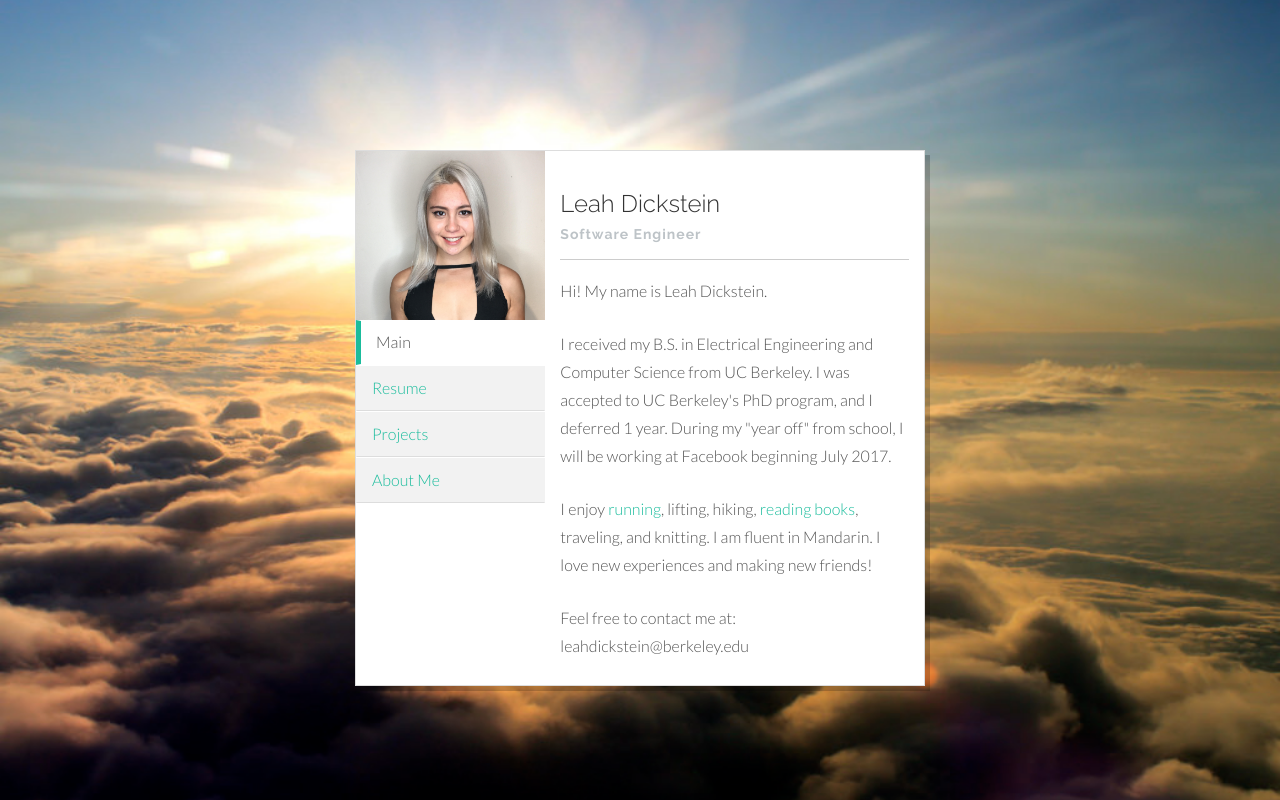
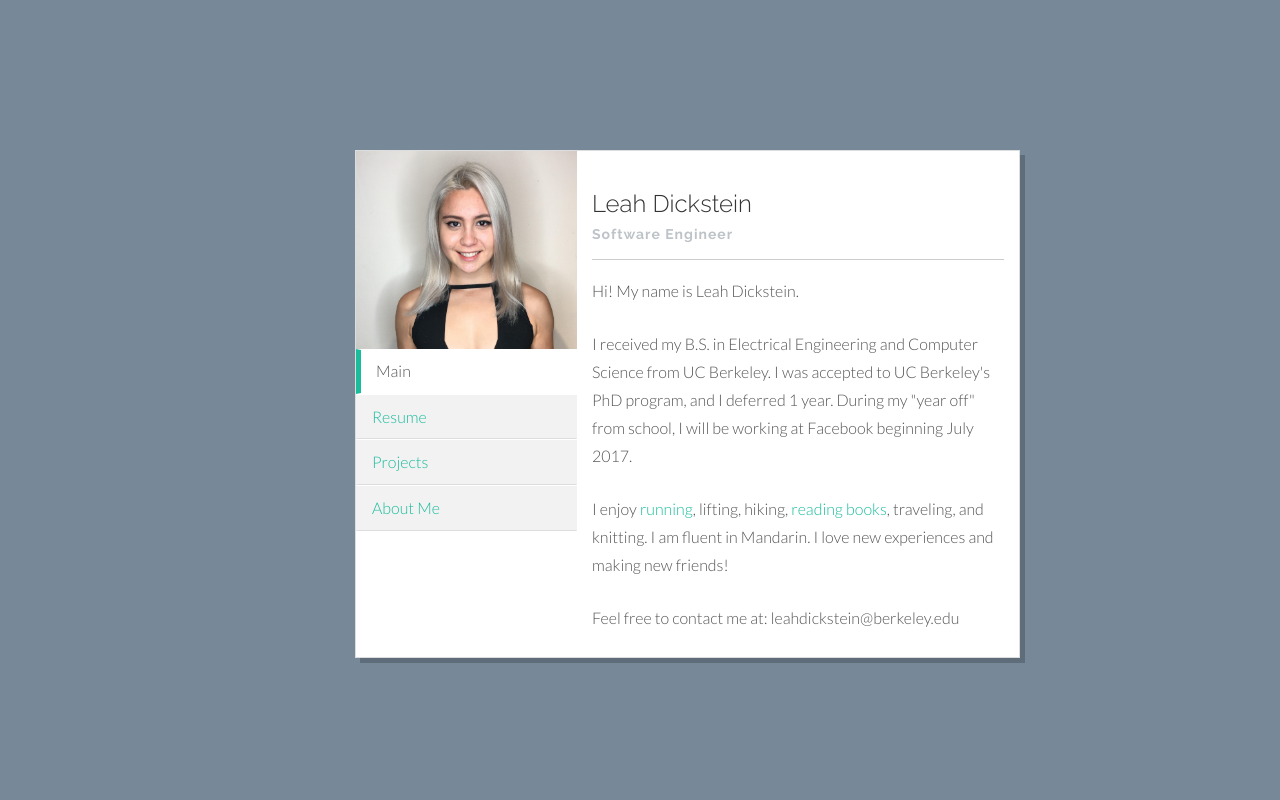
Before and after one commit to Lahaela/lahaela.github.io, a PHP site: page / in a window 1280 px wide. Run offline with PHP 8.4, Linux system fonts and the light colour scheme.

Commit message:
removing bg img for now

```diff
--- a/assets/css/main.css
+++ b/assets/css/main.css
@@ -8,14 +8,14 @@
  */
 
 body {
-  	background-color: #f2f2f2;
+  	background-color: #778899;
     font-family: "Lato";
     font-weight: 300;
     font-size: 16px;
     color: #555;
     padding-top: 150px;
 
-	background-image: url(../img/sunrise_3.jpg);
+	/*background-image: url(../img/sunrise_3.jpg);*/
 	background-repeat: no-repeat;
 	background-position: center center;
 	background-attachment: fixed;
--- a/index.html
+++ b/index.html
@@ -30,7 +30,7 @@
 
 
     <div class="container">
-    	<div class="col-lg-6 col-lg-offset-3">
+    	<div class="col-lg-7 col-lg-offset-3">
 
     		<!-- ===== vCard Navigation ===== -->
     		<div class="row w">
@@ -105,12 +105,13 @@
 					  <div class="tab-pane" id="contact">
 						  <h4>About Me</h4>
 						  <hr>
-								  <ul>
+								  <ul class="sm">
 								  <li> I'm working on my yoga practice / flexibility, and creative writing.
 							  	<li> I'm a fan of Lin-Manuel Miranda, the McElroy brothers, and the vlogbrothers John and Hank Green.
 								  <li> I enjoy listening to several podcasts: My Brother, My Brother and Me, The Adventure Zone, Myths & Legends, and Writing Excuses.
 									<li> I don't watch very much TV, but I'm a huge fan of Game of Thrones. I also watch WestWorld and Legion. I like the Korean actor Song Joong-Ki and his dramas.
-								  <li> I really love reading and I could talk about books all day. My favorite/go-to authors include: J.R.R. Tolkien, Brandon Sanderson, Yoon-Ha Lee, Guy Gavriel Kay, and Ursula K. Le Guin.</ul>
+								  <li> I love reading and I could talk about books all day. My favorite / go-to authors include: J.R.R. Tolkien, Brandon Sanderson, Yoon-Ha Lee, Guy Gavriel Kay, and Ursula K. Le Guin.
+								  </ul>
 					  </div><!-- Tab Contact -->
 
 					</div><!-- Tab Content -->
```
